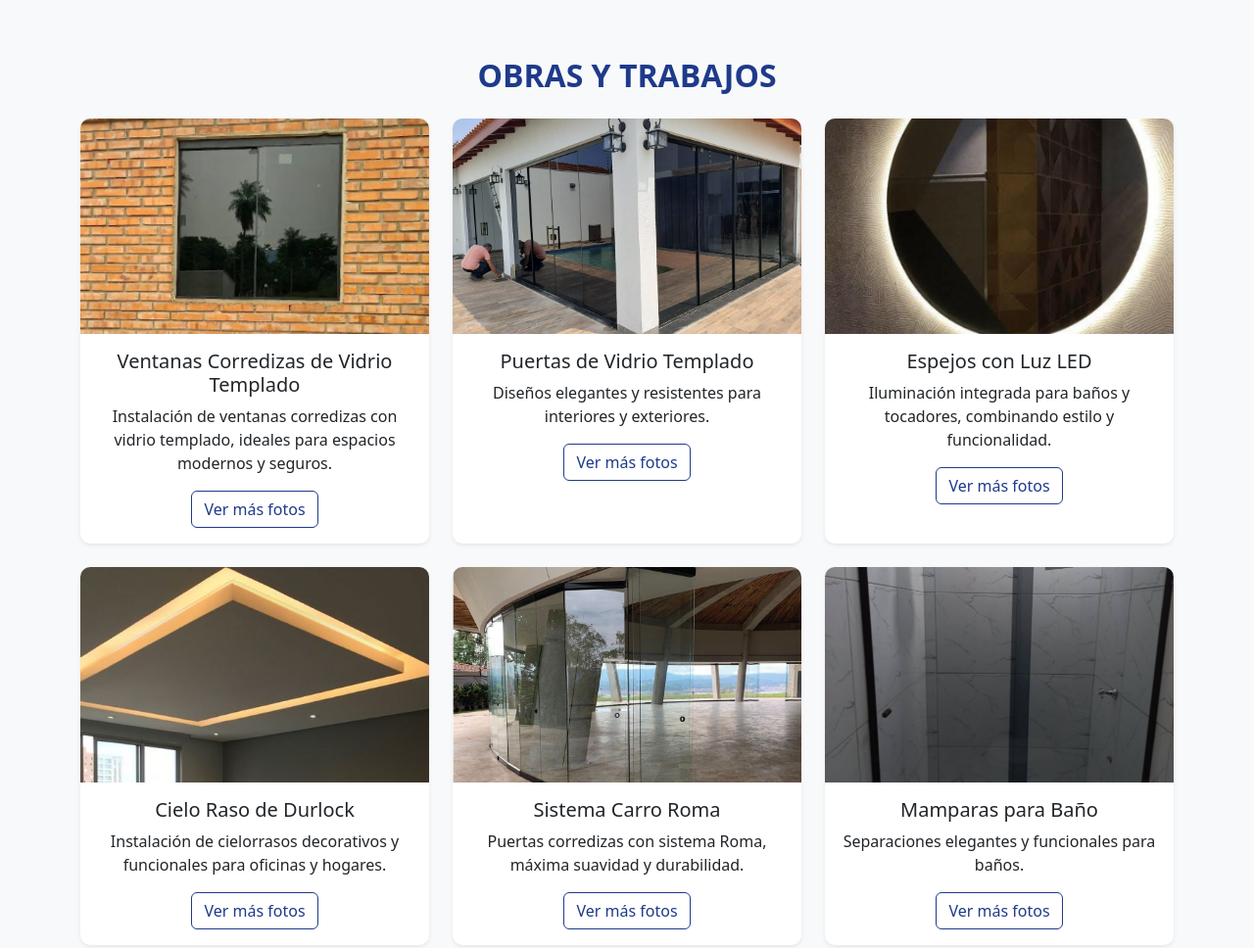
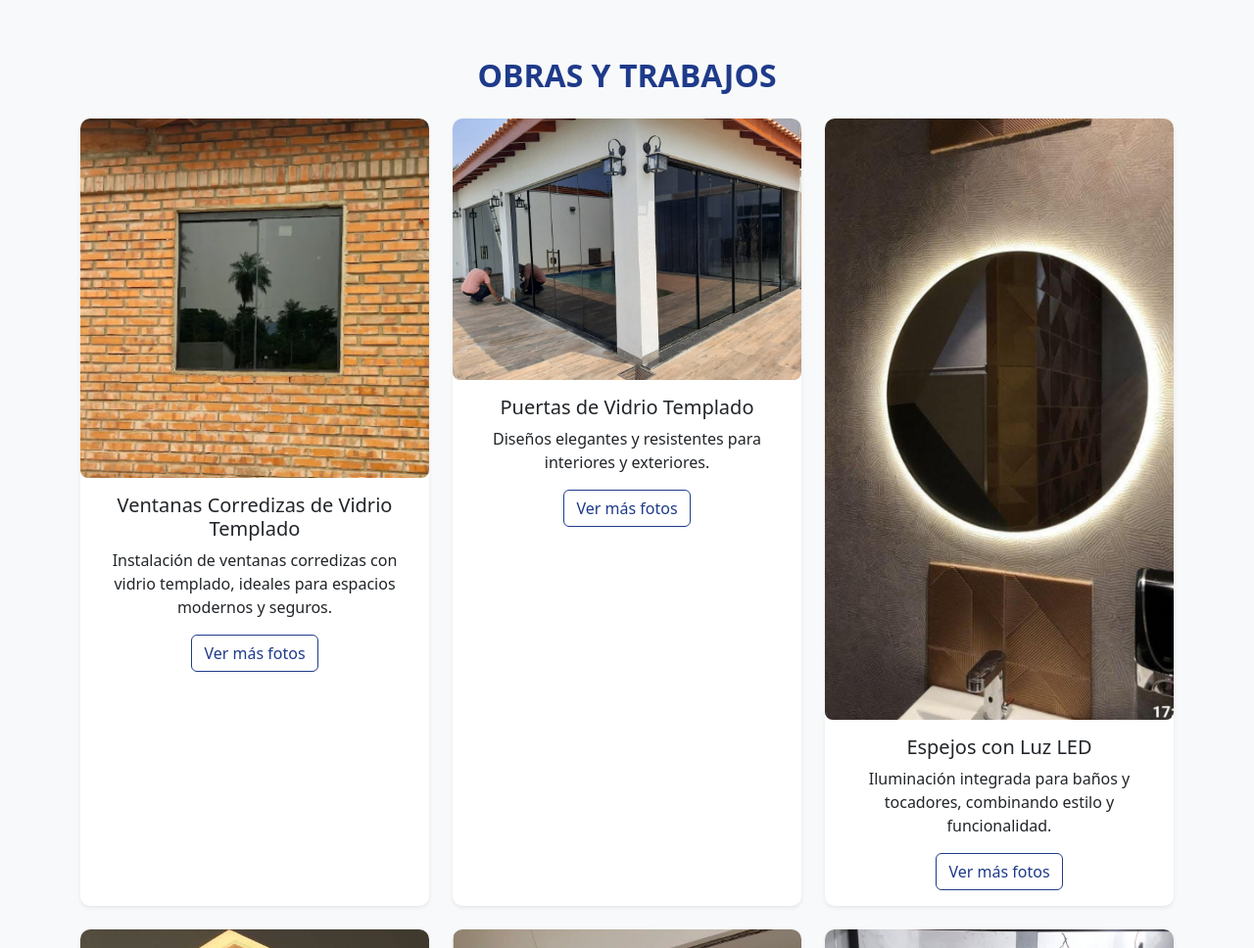
Before and after one commit to vrvidrios-ai/vr-vidrios-capiata, a plain HTML site: page index.html in a window 1280 px wide. Shown: the part 1180-2148 px from the top of the page at 98% size. Drawn offline with nearby package versions, Linux system fonts and the light colour scheme.

Commit message:
Update style.css

```diff
--- a/style.css
+++ b/style.css
@@ -179,6 +179,34 @@ img {
   }
 }
 
+/* 🔧 Ajuste general para imágenes dentro de tarjetas o secciones */
+.card img,
+.servicio img,
+.contenedor-imagen img {
+  width: 100%;
+  height: auto;
+  object-fit: cover;
+  border-radius: 8px;
+  display: block;
+}
+
+/* 🔧 Evita que el contenido se salga del borde del contenedor */
+.card,
+.servicio,
+.contenedor-imagen {
+  overflow: hidden;
+}
+
+/* 🔧 Ajuste específico para pantallas pequeñas */
+@media (max-width: 576px) {
+  .card img,
+  .servicio img,
+  .contenedor-imagen img {
+    width: 100%;
+    height: auto;
+    object-fit: cover;
+  }
+}
 
 /* Obras */
 .card-obra {
```
